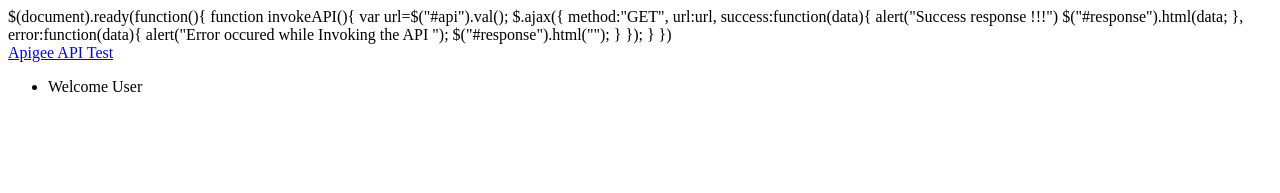
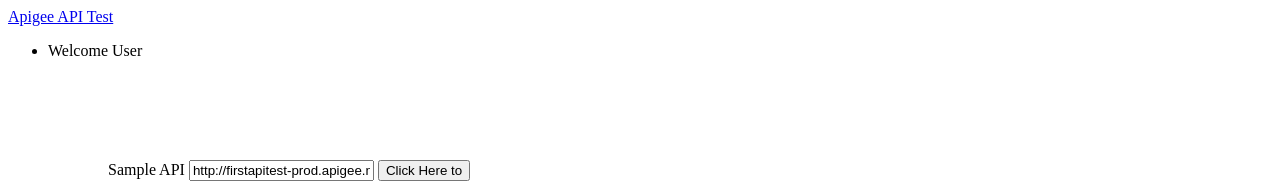
Before and after one commit to santhoshworks/apigeeTest, a plain HTML site: page index.html in a window 1280 px wide. Shown: the top 193 px of the page. Drawn offline with Linux system fonts and the light colour scheme.

Commit message:
Update index.html

```diff
--- a/index.html
+++ b/index.html
@@ -3,7 +3,7 @@
 <head>
    <link href="https://maxcdn.bootstrapcdn.com/bootstrap/3.3.6/css/bootstrap.min.css" type="text/css" />
    <script href="https://maxcdn.bootstrapcdn.com/bootstrap/3.3.6/js/bootstrap.min.js" type="text/javascript"></script>
-   <script href="https://code.jquery.com/jquery-1.12.1.min.js" type="text/javascript"></script
+   <script href="https://code.jquery.com/jquery-1.12.1.min.js" type="text/javascript"></script>
    <script>
       $(document).ready(function(){
          function invokeAPI(){
```
